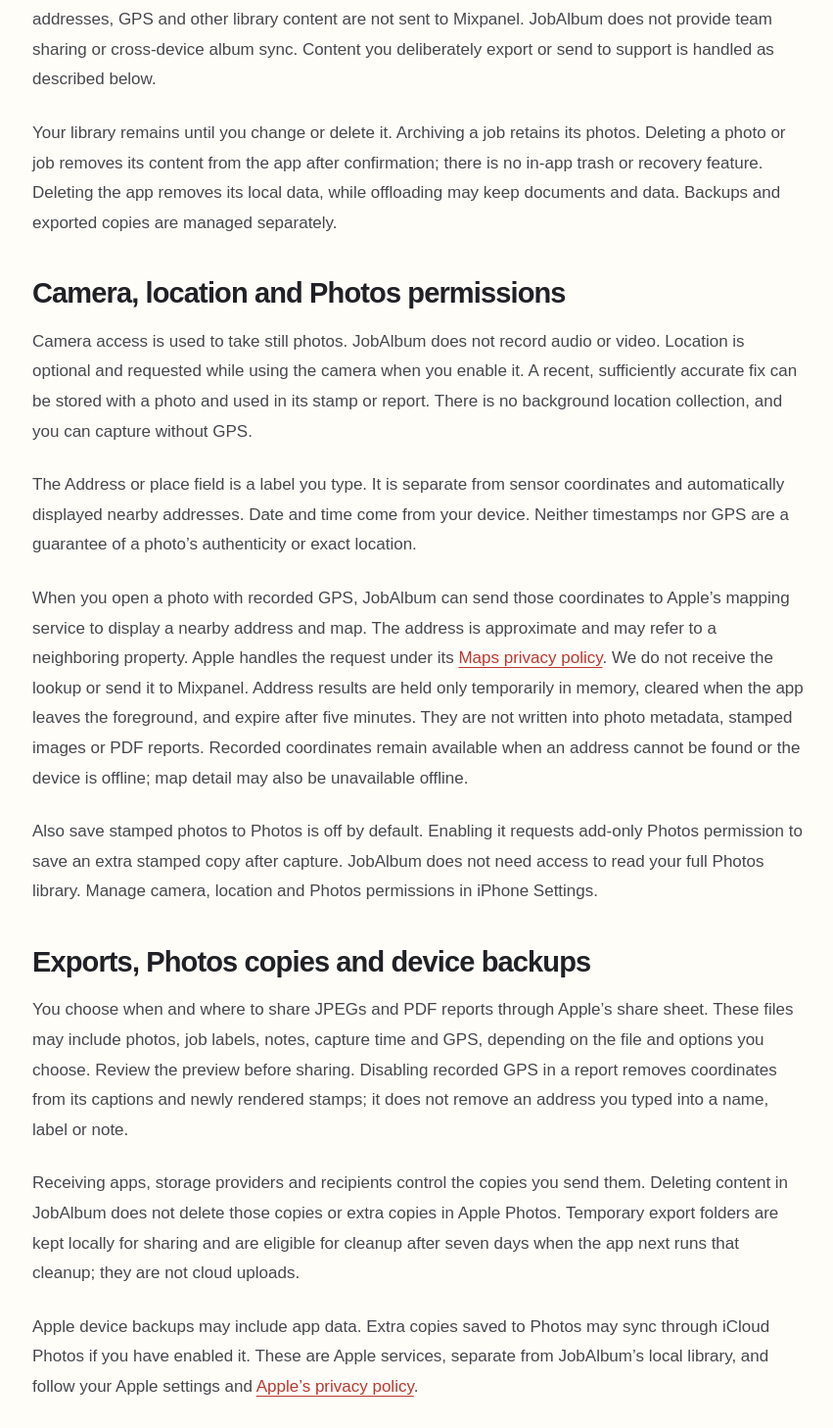
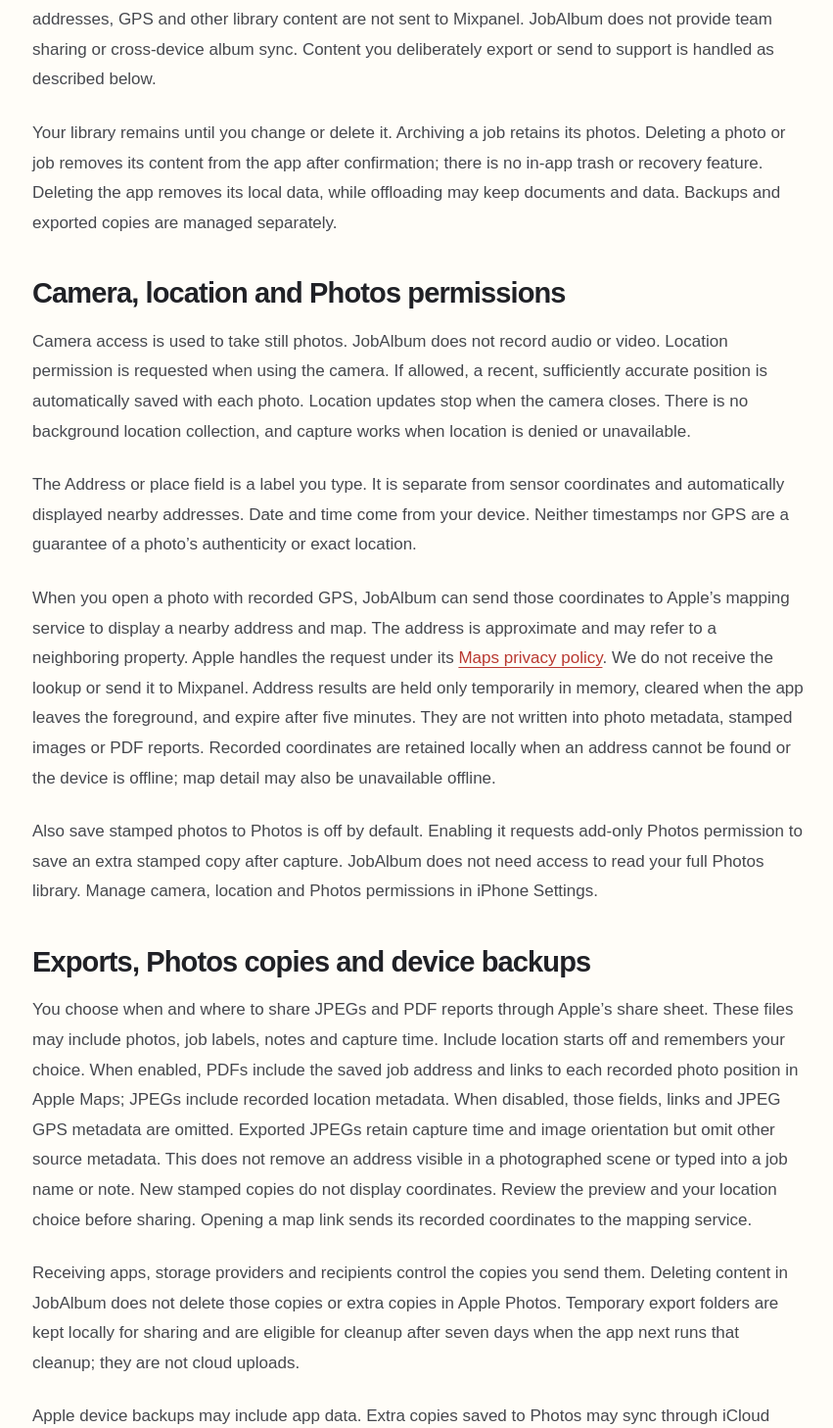
Before and after one commit to aldo-leka/website, a Next.js app: page /jobalbum/privacy in a window 1280 px wide. Shown: the part 1161-2619 px from the top of the page at 98% size, without its empty margins (212-1063 px from the left). Built offline with nearby package versions, Linux system fonts and the light colour scheme.

Commit message:
Explain simplified JobAlbum capture and location sharing

```diff
--- a/app/jobalbum/page.tsx
+++ b/app/jobalbum/page.tsx
@@ -64,8 +64,8 @@
             <div>
               <h3>Capture the details</h3>
               <p>
-                Stamp photos with the date and time, plus optional GPS
-                coordinates. Keep both the original and a stamped copy.
+                Stamp photos with the date and time. Keep the camera ready
+                for the next shot, with originals and stamped copies saved.
               </p>
             </div>
           </div>
--- a/app/jobalbum/privacy/page.tsx
+++ b/app/jobalbum/privacy/page.tsx
@@ -12,7 +12,7 @@
         <br />
         <span className="underlined">Your choices.</span>
       </h1>
-      <p className="effective-date">Effective 22 September 2026</p>
+      <p className="effective-date">Effective 23 September 2026</p>
       <div className="policy-intro prose">
         <p>
           Your photos, job details, notes and optional GPS are stored on your
@@ -62,10 +62,11 @@
         <h2 id="permissions">Camera, location and Photos permissions</h2>
         <p>
           Camera access is used to take still photos. JobAlbum does not record
-          audio or video. Location is optional and requested while using the
-          camera when you enable it. A recent, sufficiently accurate fix can be
-          stored with a photo and used in its stamp or report. There is no
-          background location collection, and you can capture without GPS.
+          audio or video. Location permission is requested when using the camera.
+          If allowed, a recent, sufficiently accurate position is automatically
+          saved with each photo. Location updates stop when the camera closes.
+          There is no background location collection, and capture works when
+          location is denied or unavailable.
         </p>
         <p>
           The Address or place field is a label you type. It is separate from
@@ -86,7 +87,7 @@
           are held only temporarily in memory, cleared when the app leaves the
           foreground, and expire after five minutes. They are not written into
           photo metadata, stamped images or PDF reports. Recorded coordinates
-          remain available when an address cannot be found or the device is
+          are retained locally when an address cannot be found or the device is
           offline; map detail may also be unavailable offline.
         </p>
         <p>
@@ -100,11 +101,16 @@
         <p>
           You choose when and where to share JPEGs and PDF reports through
           Apple’s share sheet. These files may include photos, job labels,
-          notes, capture time and GPS, depending on the file and options you
-          choose. Review the preview before sharing. Disabling recorded GPS in a
-          report removes coordinates from its captions and newly rendered
-          stamps; it does not remove an address you typed into a name, label or
-          note.
+          notes and capture time. Include location starts off and remembers your
+          choice. When enabled, PDFs include the saved job address and links to
+          each recorded photo position in Apple Maps; JPEGs include recorded
+          location metadata. When disabled, those fields, links and JPEG GPS
+          metadata are omitted. Exported JPEGs retain capture time and image
+          orientation but omit other source metadata. This does not remove an
+          address visible in a photographed scene or typed into a job name or
+          note. New stamped copies do not display coordinates. Review the
+          preview and your location choice before sharing. Opening a map link
+          sends its recorded coordinates to the mapping service.
         </p>
         <p>
           Receiving apps, storage providers and recipients control the copies
--- a/app/jobalbum/support/page.tsx
+++ b/app/jobalbum/support/page.tsx
@@ -12,11 +12,11 @@
   },
   {
     title: "How do I know a photo was saved?",
-    body: "Allow camera access, choose your job or Quick capture, and take a photo. Wait for Saved to JobAlbum. The app keeps an original and a stamped copy. If it reports that only the original was saved, open that photo to retry the stamp. If a save fails, follow the retry message and check available iPhone storage before closing the app; an unsaved capture may not survive closing it.",
+    body: "Allow camera access, choose your job or Quick capture, and take a photo. After Saved to JobAlbum appears, the camera stays ready for the next shot. Tap the thumbnail to view the latest photo or add a note. The app keeps an original and a stamped copy. If it reports that only the original was saved, open that photo to retry the stamp. If a save fails, follow the retry message and check available iPhone storage before closing the app; an unsaved capture may not survive closing it.",
   },
   {
-    title: "Why is GPS missing, or shown as coordinates?",
-    body: "GPS is optional. Enable it while using the camera and allow location access in iPhone Settings. JobAlbum only records a fix no more than 60 seconds old with an accuracy estimate of 100 metres or better. Otherwise the photo is saved without GPS. Open a photo with recorded GPS to see a nearby address and Apple map when available, with coordinates and accuracy underneath. An approximate address can refer to a neighboring property. Lookups need internet; a failed lookup leaves the photo and recorded GPS intact. The Address or place field is text you enter yourself and is separate from GPS. Apple address results are temporary display information, not part of saved stamps or reports.",
+    title: "How does photo location work?",
+    body: "JobAlbum asks for location permission when you use the camera. Once allowed, it automatically saves a recent, sufficiently accurate position with each photo. Location updates stop when the camera closes. Capture still works if permission is denied or location is unavailable; an early shot or an indoor capture may have no location. You can manage permission in iPhone Settings. Open a photo to see a nearby address and Apple map when available. The address can refer to a neighboring property. Address and map lookups need internet. The Address or place field in job details is text you enter yourself and is separate from the photo position. Apple's looked-up addresses are temporary display information and are not printed in reports.",
   },
   {
     title: "Where does the timestamp come from?",
@@ -24,7 +24,7 @@
   },
   {
     title: "How do I export a report or photos?",
-    body: "Open a job, select photos and choose Export. Free PDF samples include up to three selected photos in capture order; individual JPEG sharing is also free. Pro adds full PDF reports, batch JPEG exports, stamp layouts and report customization. Report options let you choose originals or stamped photos and whether to include notes and recorded GPS. Turning Recorded GPS off removes coordinates from report captions and freshly rendered report stamps, but does not remove location information you typed in a job name or note. Check the preview, then save or share. Confirm the file reached the destination: opening the share sheet alone does not confirm delivery.",
+    body: "Open a job, select photos and choose Export. Free PDF samples include up to three selected photos in capture order; individual JPEG sharing is also free. Pro adds full PDF reports, batch JPEG exports, stamp layouts and report customization. Include location adds the saved job address and photo map links to PDFs, or recorded location metadata to JPEGs. The switch starts off, remembers your choice and is hidden when no location is available for that format. Turning it off omits those details, including embedded GPS metadata in JPEGs. It cannot remove an address visible in a photographed scene or typed into a job name or note. Edit an optional address in the job details, not the export screen. More options contains photo versions, notes and Pro report customization. New stamps show date, time and the selected job-name setting without coordinates. Exported JPEGs preserve image pixels for original JPEG sources and keep only capture time, image orientation and optional location metadata. Check the preview, then save or share. Confirm the file reached the destination: opening the share sheet alone does not confirm delivery.",
   },
   {
     title: "Are photos automatically added to Apple Photos?",
```
